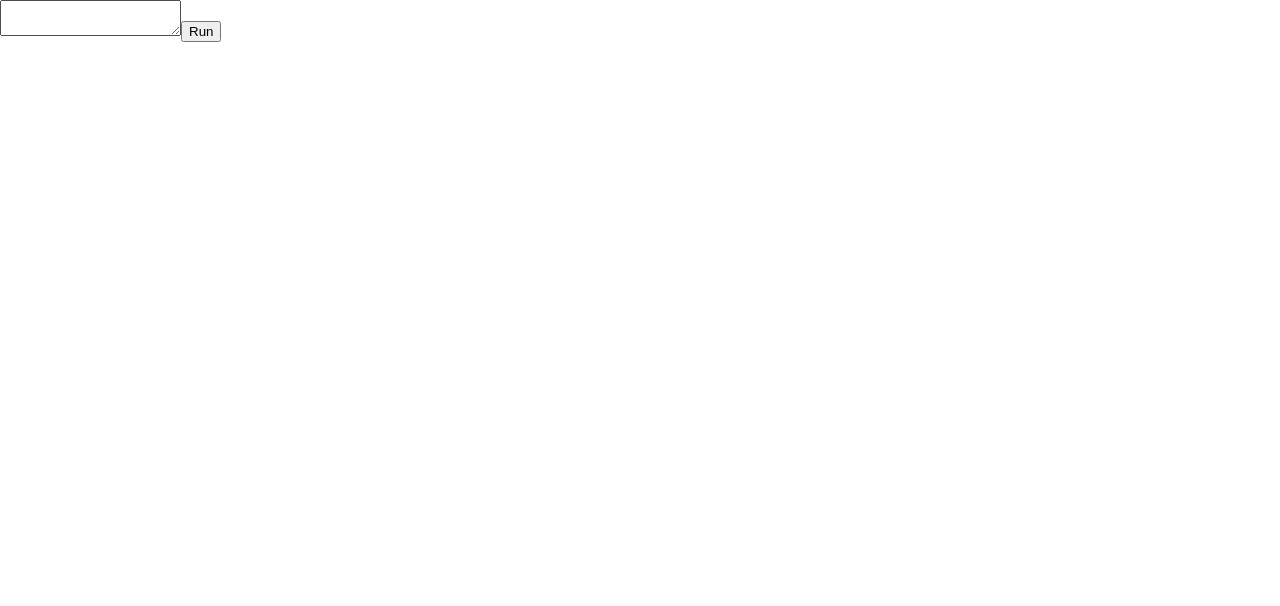
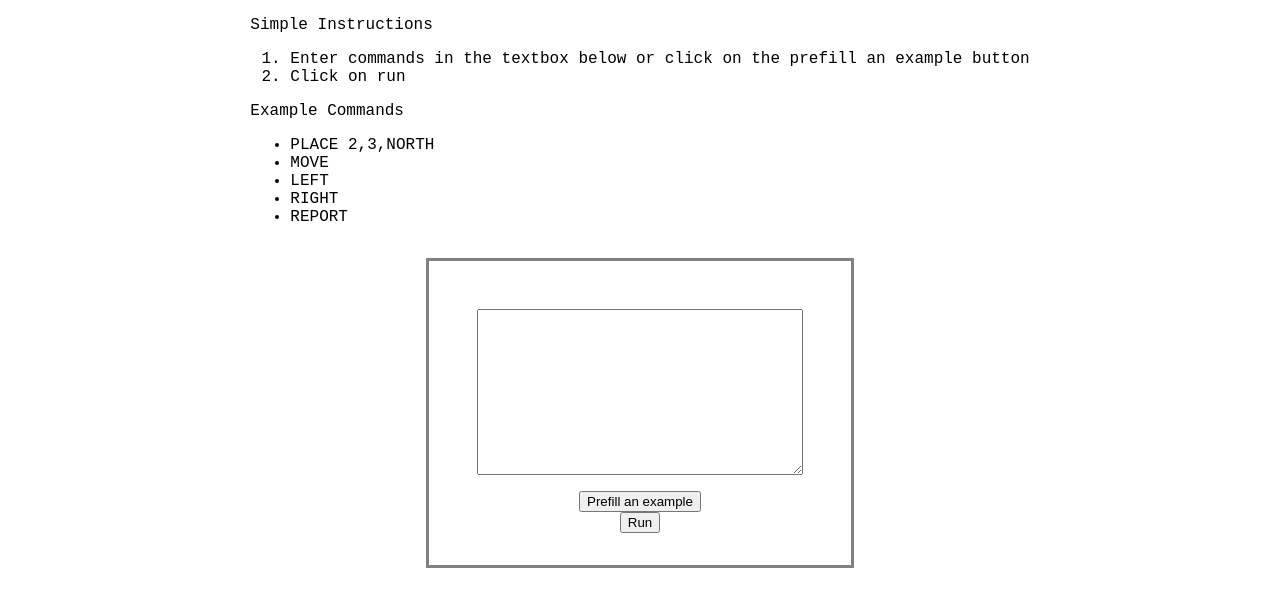
Before and after one commit to iankhor/toy-robot-ts, a React (Create React App) app: page / in a window 1280 px wide. Shown: the top 606 px of the page. Built offline with nearby package versions, Linux system fonts and the light colour scheme.

Commit message:
CSS tweaks

```diff
--- a/src/App.css
+++ b/src/App.css
@@ -1,38 +1,24 @@
-.App {
-  text-align: center;
+.main {
+  font-size: 1rem;
 }
 
-.App-logo {
-  height: 40vmin;
-  pointer-events: none;
+.command-input textarea {
+  margin: 1rem 1rem 1rem 1rem;
+  width: 20rem;
+  height: 10rem;
+  font-size: 1.2rem;
 }
 
-@media (prefers-reduced-motion: no-preference) {
-  .App-logo {
-    animation: App-logo-spin infinite 20s linear;
-  }
+.command-input {
+  padding: 2rem;
+  border: 3px solid grey;
+
+  font-size: calc(1rem + 2vmin);
 }
 
-.App-header {
-  background-color: #282c34;
-  min-height: 100vh;
+.center {
   display: flex;
   flex-direction: column;
   align-items: center;
   justify-content: center;
-  font-size: calc(10px + 2vmin);
-  color: white;
 }
-
-.App-link {
-  color: #61dafb;
-}
-
-@keyframes App-logo-spin {
-  from {
-    transform: rotate(0deg);
-  }
-  to {
-    transform: rotate(360deg);
-  }
-}
--- a/src/App.tsx
+++ b/src/App.tsx
@@ -1,5 +1,28 @@
 import React, { useState, ChangeEvent } from 'react'
 import { run, Position, validateInput } from './lib'
+import './App.css'
+
+function Instruction(): JSX.Element {
+  return (
+    <pre>
+      Simple Instructions
+      <ol>
+        <li>Enter commands in the textbox below or click on the prefill an example button</li>
+        <li>Click on run</li>
+      </ol>
+      Example Commands
+      <ul>
+        <li>PLACE 2,3,NORTH</li>
+        <li>MOVE</li>
+        <li>LEFT</li>
+        <li>RIGHT</li>
+        <li>REPORT</li>
+      </ul>
+    </pre>
+  )
+}
+
+const EXAMPLE_COMMANDS = ['PLACE 2,2,NORTH', 'MOVE', 'MOVE', 'RIGHT', 'RIGHT', 'MOVE', 'REPORT']
 
 function App(): JSX.Element {
   const [commands, setCommands] = useState<string>('')
@@ -8,6 +31,10 @@ function App(): JSX.Element {
 
   function onChange(e: ChangeEvent<HTMLTextAreaElement>) {
     setCommands(e.target.value)
+  }
+
+  function prefillCommands() {
+    setCommands(EXAMPLE_COMMANDS.join('\n'))
   }
 
   function renderOuputs() {
@@ -25,12 +52,17 @@ function App(): JSX.Element {
   }
 
   return (
-    <>
-      <textarea aria-label="command input" value={commands || ''} onChange={onChange} />
-      <button onClick={runCommands}>Run</button>
-      {renderOuputs()}
-      {error && <div>Commands entered are incorrect, please enter a valid sequence of commands</div>}
-    </>
+    <div className="main center">
+      <Instruction />
+
+      <div className="command-input center">
+        {renderOuputs()}
+        {error && <div>Commands entered are incorrect, please enter a valid sequence of commands</div>}
+        <textarea aria-label="command input" value={commands || ''} onChange={onChange} />
+        <button onClick={prefillCommands}>Prefill an example</button>
+        <button onClick={runCommands}>Run</button>
+      </div>
+    </div>
   )
 }
 
--- a/src/index.css
+++ b/src/index.css
@@ -1,13 +1,12 @@
 body {
   margin: 0;
-  font-family: -apple-system, BlinkMacSystemFont, 'Segoe UI', 'Roboto', 'Oxygen',
-    'Ubuntu', 'Cantarell', 'Fira Sans', 'Droid Sans', 'Helvetica Neue',
-    sans-serif;
+  font-size: 10px;
+  font-family: -apple-system, BlinkMacSystemFont, 'Segoe UI', 'Roboto', 'Oxygen', 'Ubuntu', 'Cantarell', 'Fira Sans',
+    'Droid Sans', 'Helvetica Neue', sans-serif;
   -webkit-font-smoothing: antialiased;
   -moz-osx-font-smoothing: grayscale;
 }
 
 code {
-  font-family: source-code-pro, Menlo, Monaco, Consolas, 'Courier New',
-    monospace;
+  font-family: source-code-pro, Menlo, Monaco, Consolas, 'Courier New', monospace;
 }
```
